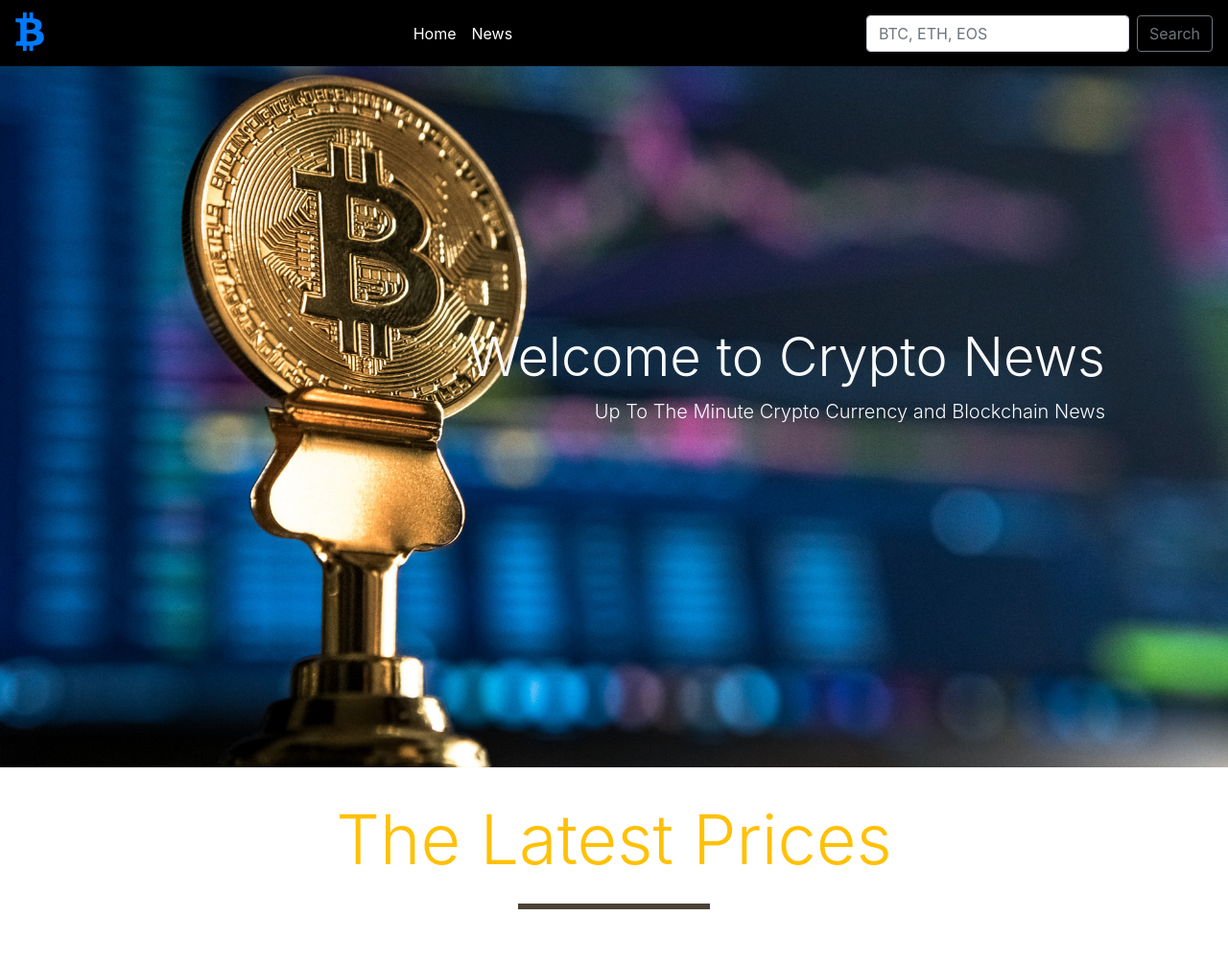
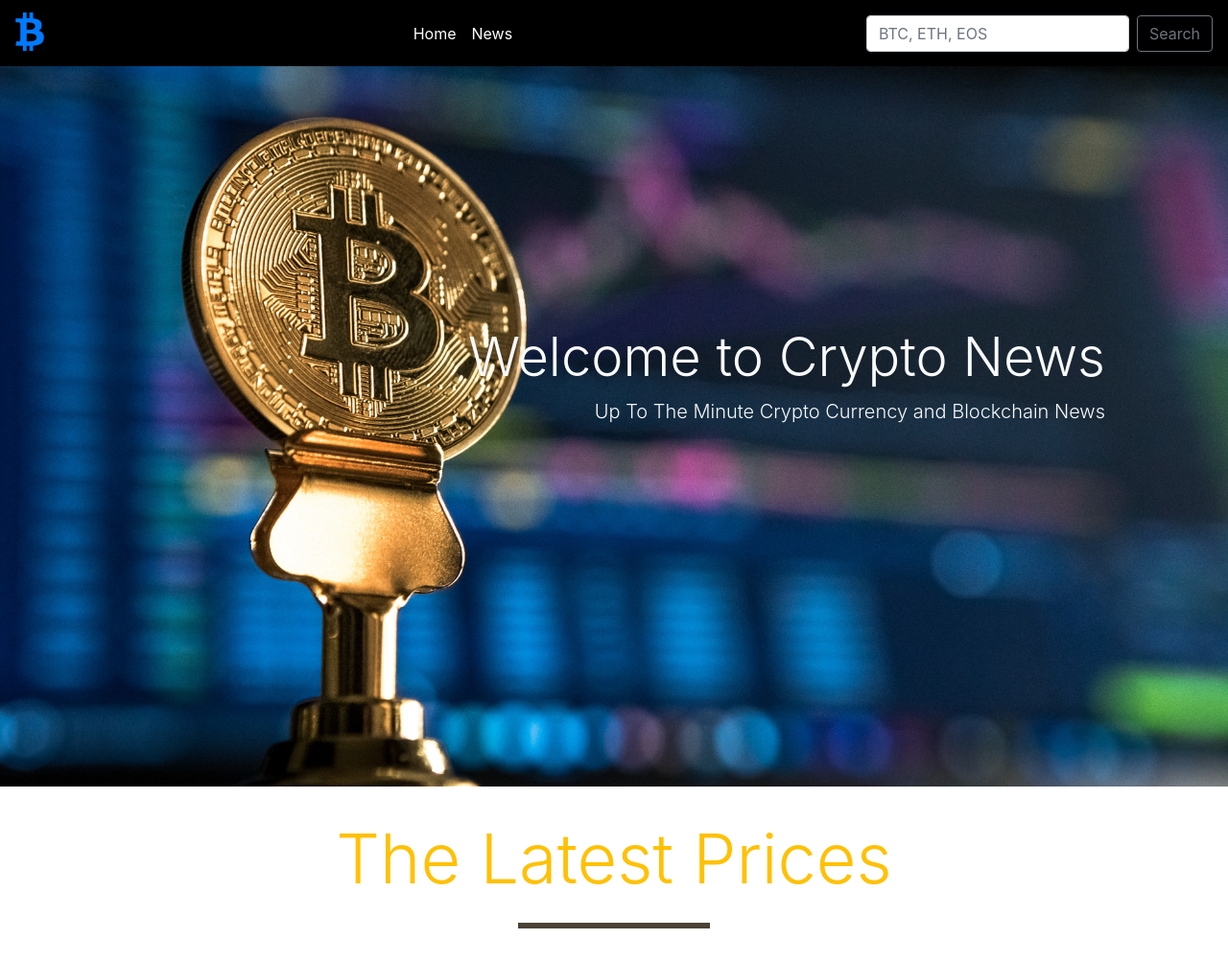
Before and after one commit to HKSenior/crypto-news, a Django app: template templates/pages/index.html in a window 1280 px wide. Shown: the top 1004 px of the page at 96% size. Run offline with Django 3.2, Linux system fonts and the light colour scheme; the template is opened without the code that fills it, so the values that code supplies are empty; parts of the project's set-up code (start-up, migrations or seed data) failed here and were passed over; some libraries are stand-ins or nearby versions.

Commit message:
Minor styling changed

```diff
--- a/crypto/static/css/style.css
+++ b/crypto/static/css/style.css
@@ -1,6 +1,10 @@
+body {
+    padding-top: 68px;
+}
+
 /* Banner */
 header {
-    height: 100vh;
+    height: 94vh;
     background: url('/static/img/header-img.jpeg') no-repeat center center /cover;
 }
 
--- a/crypto/views.py
+++ b/crypto/views.py
@@ -13,11 +13,11 @@
     )
 
     # Get articles from db
-    records = News.objects.all().order_by('-news_id')[:25]
+    records = list(News.objects.all().order_by('-news_id')[:25])
 
     context = {
         'price': json.loads(price_request.content),
-        'news': list(records)
+        'news': records
     }
     return render(request, 'pages/index.html', context)
 
--- a/templates/base.html
+++ b/templates/base.html
@@ -19,10 +19,15 @@
     </head>
     <body>
         <!-- Nav Bar -->
-        {% include 'partials/_navbar.html' %}
+        <section class="position-static">
+            {% include 'partials/_navbar.html' %}
+        </section>
 
         <!-- Page Content -->
-        {% block content %} {% endblock %}
+        <section class="">
+            {% block content %} {% endblock %}
+        </section>
+
 
         <!-- jQuery first, then Popper.js, then Bootstrap JS -->
         <script src="https://code.jquery.com/jquery-3.3.1.slim.min.js" integrity="sha384-q8i/X+965DzO0rT7abK41JStQIAqVgRVzpbzo5smXKp4YfRvH+8abtTE1Pi6jizo" crossorigin="anonymous"></script>
--- a/templates/partials/_news.html
+++ b/templates/partials/_news.html
@@ -3,7 +3,7 @@
 {% if news %}
     <section class="bg-light">
         <div class="container-fluid">
-            <div class="row text-center text-warning">
+            <div class="row text-center text-info">
                 <div class="col m-4">
                     <h1 class="display-3 mb-4">The Latest News</h1>
                     <div class="underline mb-4"></div>
```
Also changed, not shown: README.md, news/views.py (line endings or trailing spaces).
